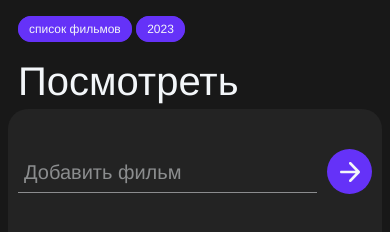
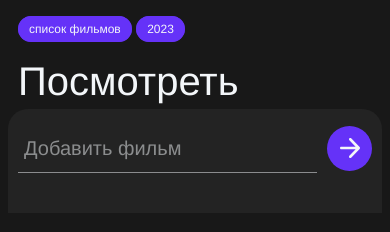
Before and after one commit to Petr791/Movie-list, a plain HTML site: page index.html in a window 390 px wide. Drawn offline with Linux system fonts and the light colour scheme.

Commit message:
update.css

```diff
--- a/css/index.css
+++ b/css/index.css
@@ -341,7 +341,7 @@ h1 {
         padding: 40px 10px 0px;
     }
     .movie-block__inner {
-        padding: 40px 10px 30px;
+        padding: 16px 10px 20px;
     }
     .movie-stickers__item {
         padding: 5px 10px;
@@ -363,7 +363,7 @@ h1 {
     }
     .movie__input {
         font-size: 20px;
-        line-height: 22px;
+        line-height: 29px;
     }
     .movie-item__btn {
         background-size: 18px;
```
